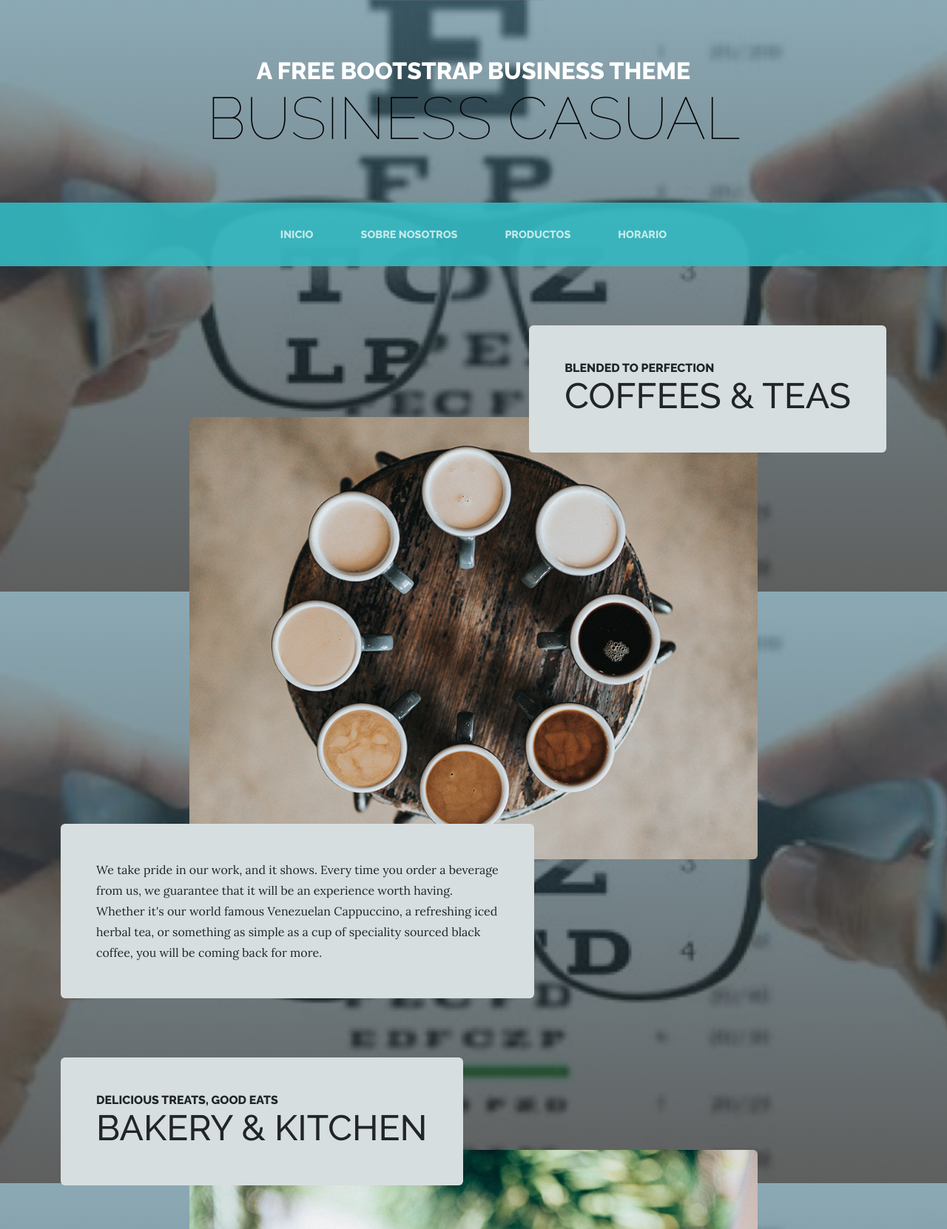
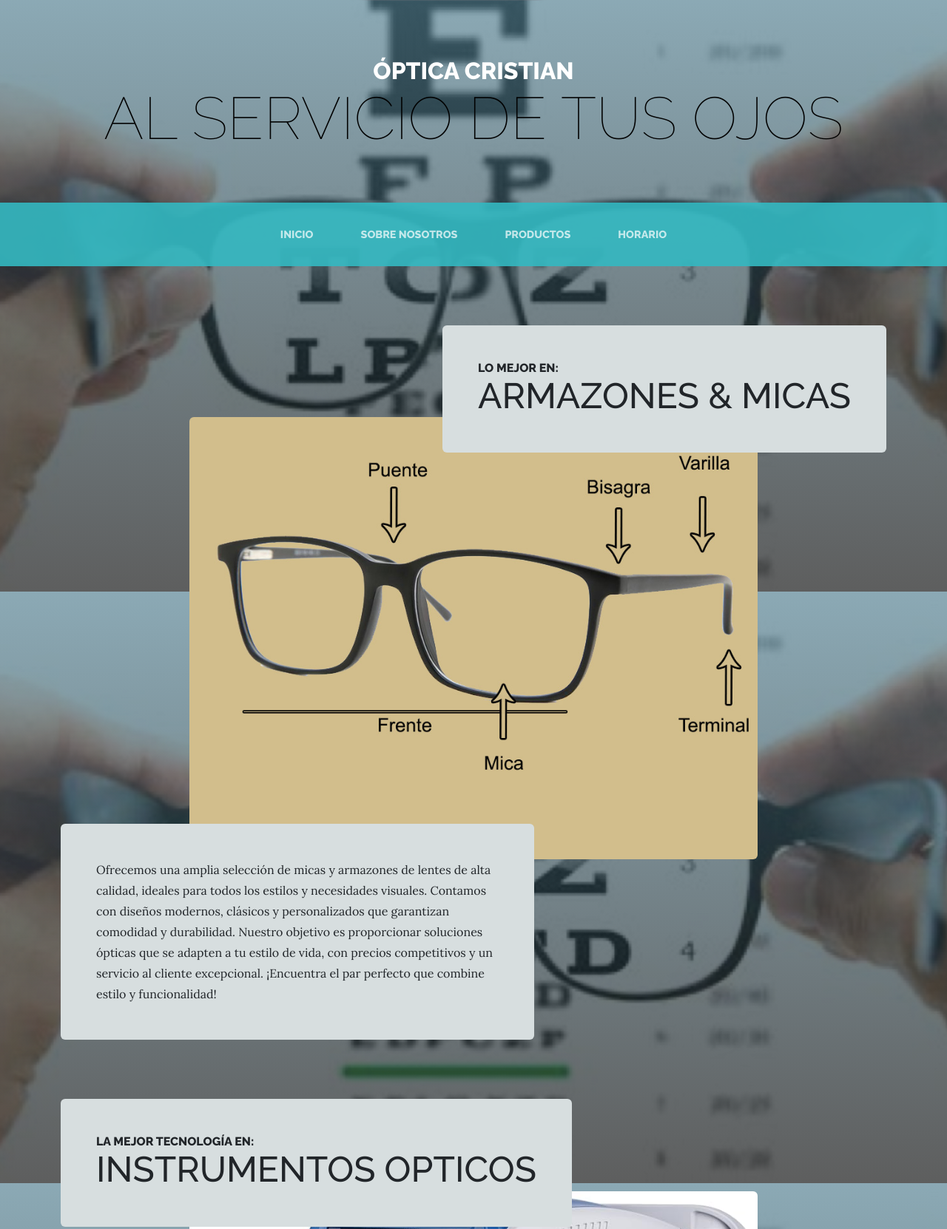
Before and after one commit to danielalcala2/optica, a plain HTML site: page products.html in a window 1280 px wide. Shown: the top 1662 px of the page at 74% size. Drawn offline with nearby package versions, Linux system fonts and the light colour scheme.

Commit message:
Add files via upload

```diff
--- a/products.html
+++ b/products.html
@@ -16,8 +16,8 @@
     <body>
         <header>
             <h1 class="site-heading text-center text-faded d-none d-lg-block">
-                <span class="site-heading-upper text-primary mb-3">A Free Bootstrap Business Theme</span>
-                <span class="site-heading-lower">Business Casual</span>
+                <span class="site-heading-upper text-primary mb-3">Óptica Cristian</span>
+                <span class="site-heading-lower">Al servicio de tus ojos</span>
             </h1>
         </header>
         <!-- Navigation-->
@@ -41,14 +41,15 @@
                     <div class="product-item-title d-flex">
                         <div class="bg-faded p-5 d-flex ms-auto rounded">
                             <h2 class="section-heading mb-0">
-                                <span class="section-heading-upper">Blended to Perfection</span>
-                                <span class="section-heading-lower">Coffees & Teas</span>
+                                <span class="section-heading-upper">Lo mejor en: </span>
+                                <span class="section-heading-lower">Armazones & Micas</span>
                             </h2>
                         </div>
                     </div>
-                    <img class="product-item-img mx-auto d-flex rounded img-fluid mb-3 mb-lg-0" src="assets/img/products-01.jpg" alt="..." />
+                    <img class="product-item-img mx-auto d-flex rounded img-fluid mb-3 mb-lg-0" src="assets/img/estructura.jpg" alt="..." />
                     <div class="product-item-description d-flex me-auto">
-                        <div class="bg-faded p-5 rounded"><p class="mb-0">We take pride in our work, and it shows. Every time you order a beverage from us, we guarantee that it will be an experience worth having. Whether it's our world famous Venezuelan Cappuccino, a refreshing iced herbal tea, or something as simple as a cup of speciality sourced black coffee, you will be coming back for more.</p></div>
+                        <div class="bg-faded p-5 rounded"><p class="mb-0">Ofrecemos una amplia selección de micas y armazones de lentes de alta calidad, ideales para todos los estilos y necesidades visuales. Contamos con diseños modernos, clásicos y personalizados que garantizan comodidad y durabilidad.
+                            Nuestro objetivo es proporcionar soluciones ópticas que se adapten a tu estilo de vida, con precios competitivos y un servicio al cliente excepcional. ¡Encuentra el par perfecto que combine estilo y funcionalidad!</p></div>
                     </div>
                 </div>
             </div>
@@ -59,19 +60,21 @@
                     <div class="product-item-title d-flex">
                         <div class="bg-faded p-5 d-flex me-auto rounded">
                             <h2 class="section-heading mb-0">
-                                <span class="section-heading-upper">Delicious Treats, Good Eats</span>
-                                <span class="section-heading-lower">Bakery & Kitchen</span>
+                                <span class="section-heading-upper">La mejor tecnología en:</span>
+                                <span class="section-heading-lower">instrumentos opticos</span>
                             </h2>
                         </div>
                     </div>
-                    <img class="product-item-img mx-auto d-flex rounded img-fluid mb-3 mb-lg-0" src="assets/img/products-02.jpg" alt="..." />
+                    <img class="product-item-img mx-auto d-flex rounded img-fluid mb-3 mb-lg-0" src="assets/img/intrumentos.jpg" alt="..." />
                     <div class="product-item-description d-flex ms-auto">
-                        <div class="bg-faded p-5 rounded"><p class="mb-0">Our seasonal menu features delicious snacks, baked goods, and even full meals perfect for breakfast or lunchtime. We source our ingredients from local, oragnic farms whenever possible, alongside premium vendors for specialty goods.</p></div>
+                        <div class="bg-faded p-5 rounded"><p class="mb-0">Ofrecemos equipo especializado para ópticas, diseñado para mejorar la precisión y eficiencia en el diagnóstico y la fabricación de lentes. Nuestra gama incluye desde avanzados dispositivos de medición hasta maquinaria de corte y montaje,
+                            asegurando que tu óptica cuente con la tecnología más innovadora. Garantizamos calidad, soporte técnico y precios competitivos para que puedas ofrecer el mejor servicio a tus clientes.</p></div>
                     </div>
                 </div>
             </div>
         </section>
-        <section class="page-section">
+      <!--
+          <section class="page-section">
             <div class="container">
                 <div class="product-item">
                     <div class="product-item-title d-flex">
@@ -88,9 +91,9 @@
                     </div>
                 </div>
             </div>
-        </section>
+        </section>-->
         <footer class="footer text-faded text-center py-5">
-            <div class="container"><p class="m-0 small">Copyright &copy; Your Website 2023</p></div>
+            <div class="container"><p class="m-0 small">Copyright &copy; Óptica Cristian 2024</p></div>
         </footer>
         <!-- Bootstrap core JS-->
         <script src="https://cdn.jsdelivr.net/npm/bootstrap@5.2.3/dist/js/bootstrap.bundle.min.js"></script>
```
Also changed, not shown: about.html (+3 -3 lines), index.html (+1 -1 lines), store.html (+2 -2 lines), assets/img/estructura.jpg (added), assets/img/intrumentos.jpg (added).
